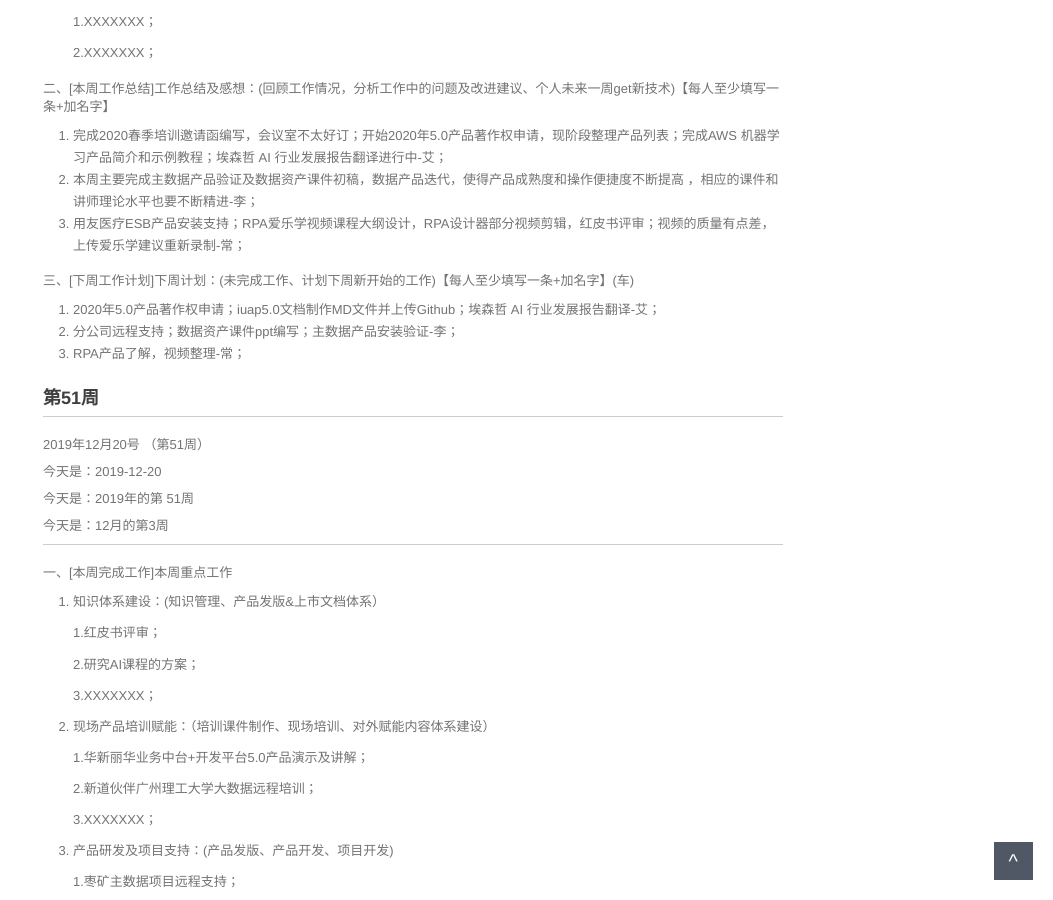
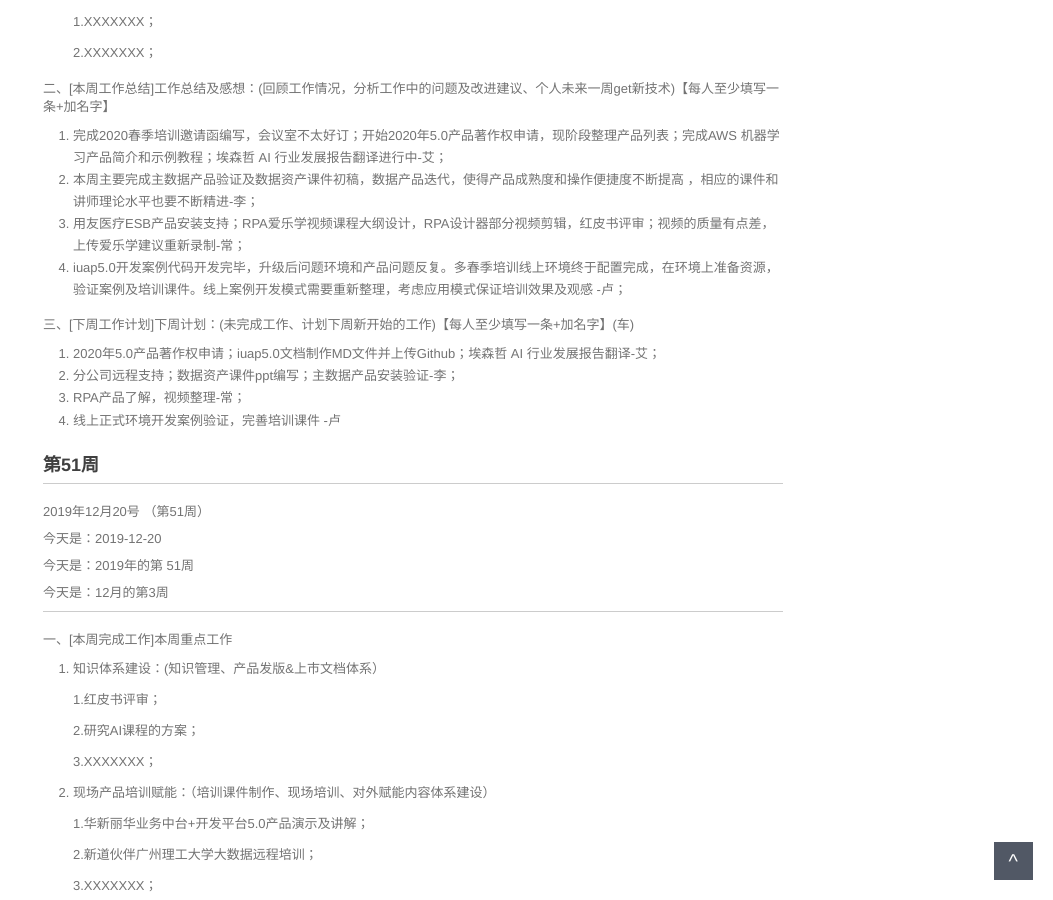
Before and after one commit to walllFlower/blog, a Jekyll site: the page built from _posts/2018-07-17-day_report_cxz.md, in a window 1280 px wide and 900 px high, scrolled down 1271 px. Shown: the whole window, without its empty margins (227-1280 px from the left). Built offline with Jekyll 4.4.1, drawn with Linux system fonts in a browser that asks for light colours; comment, search, counter and statistics services are not loaded.

Commit message:
Update 2018-07-17-day_report_cxz.md

```diff
--- a/_posts/2018-07-17-day_report_cxz.md
+++ b/_posts/2018-07-17-day_report_cxz.md
@@ -82,13 +82,14 @@ categories: 技术运营工作周报
 1. 完成2020春季培训邀请函编写，会议室不太好订；开始2020年5.0产品著作权申请，现阶段整理产品列表；完成AWS 机器学习产品简介和示例教程；埃森哲 AI 行业发展报告翻译进行中-艾；
 2. 本周主要完成主数据产品验证及数据资产课件初稿，数据产品迭代，使得产品成熟度和操作便捷度不断提高 ，相应的课件和讲师理论水平也要不断精进-李；
 3. 用友医疗ESB产品安装支持；RPA爱乐学视频课程大纲设计，RPA设计器部分视频剪辑，红皮书评审；视频的质量有点差，上传爱乐学建议重新录制-常；
+4. iuap5.0开发案例代码开发完毕，升级后问题环境和产品问题反复。多春季培训线上环境终于配置完成，在环境上准备资源，验证案例及培训课件。线上案例开发模式需要重新整理，考虑应用模式保证培训效果及观感 -卢；
 
 三、[下周工作计划]下周计划：(未完成工作、计划下周新开始的工作)【每人至少填写一条+加名字】(车)
 
 1. 2020年5.0产品著作权申请；iuap5.0文档制作MD文件并上传Github；埃森哲 AI 行业发展报告翻译-艾；
 2. 分公司远程支持；数据资产课件ppt编写；主数据产品安装验证-李；
 3. RPA产品了解，视频整理-常；
-
+4. 线上正式环境开发案例验证，完善培训课件 -卢
 
 
 
```
